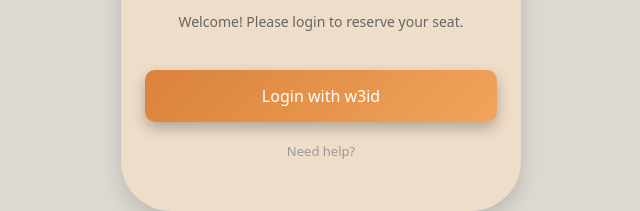
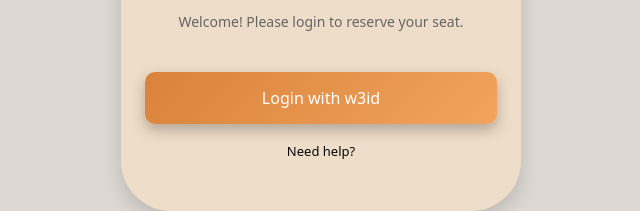
Before and after one commit to Amogh5678/Cafeteria, a React (Vite) app in the folder frontend/: page / in a window 1280 px wide. In both pictures the pointer is over the button "Login with w3id". Shown: the part 339-550 px from the top of the page, without its empty margins (319-959 px from the left). Built offline with nearby package versions, Linux system fonts and the light colour scheme; no server answers.

Commit message:
need help color change

```diff
--- a/frontend/src/index.css
+++ b/frontend/src/index.css
@@ -61,7 +61,7 @@
 }
 
 .login-btn:hover {
-  transform: translateY(-2px);
+  transform: translateY(-4x);
   box-shadow: 0 6px 14px rgba(0, 0, 0, 0.25);
 }
 
@@ -69,10 +69,10 @@
 .login-help {
   margin-top: 18px;
   font-size: 13px;
-  color: #999;
+  color: #070707;
   cursor: pointer;
 }
 
 .login-help:hover {
-  text-decoration: underline;
+  text-decoration:underline;
 }
```
